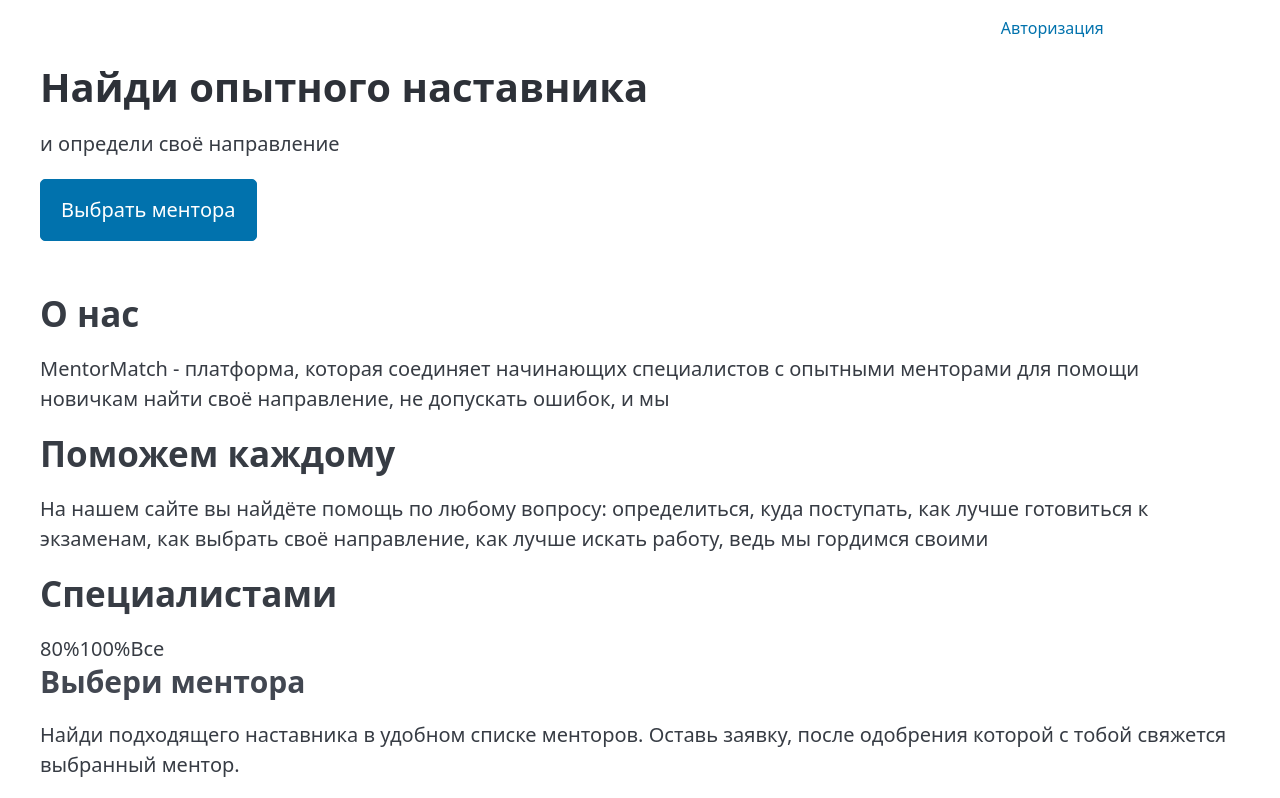
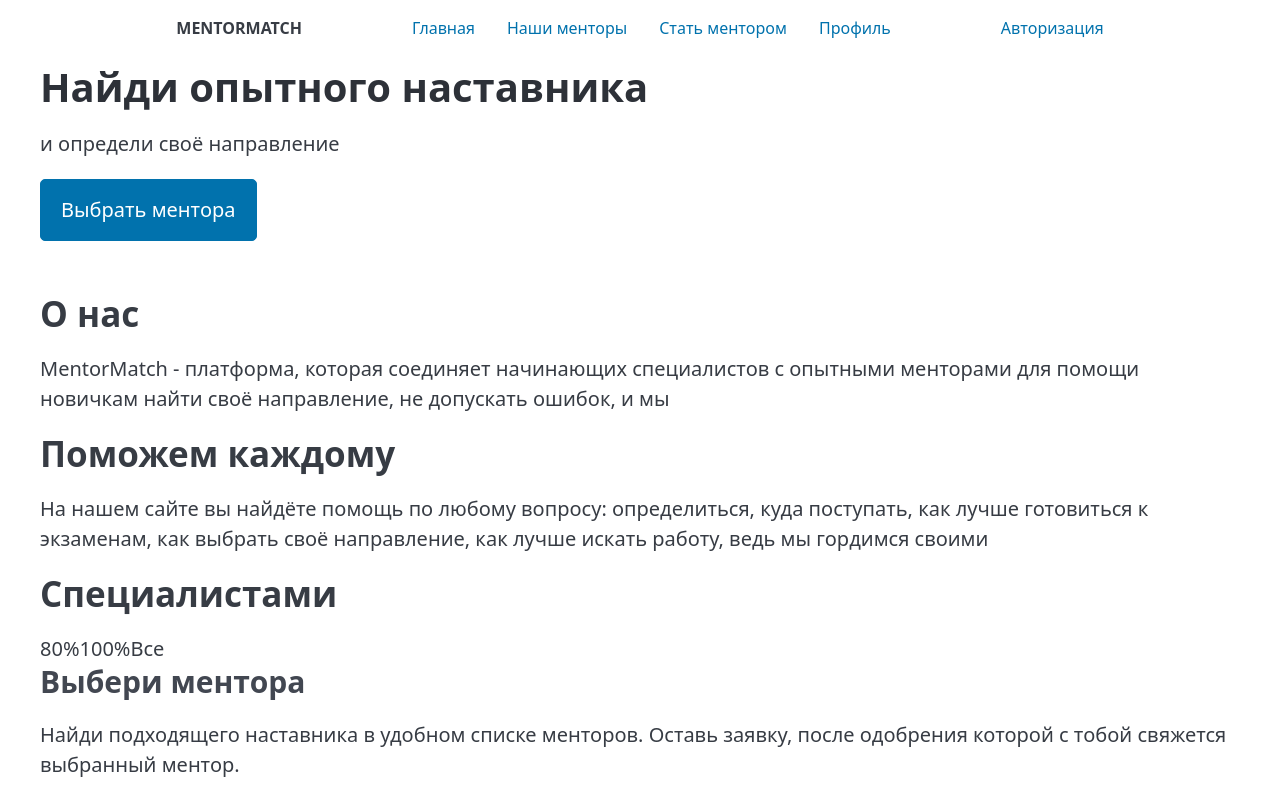
Before and after one commit to Tiver211/MentorMatch, a SvelteKit app in the folder web/: page /landing in a window 1280 px wide. Shown: the top 798 px of the page. Built offline with nearby package versions, Linux system fonts and the light colour scheme.

Commit message:
Fix /landing theme

```diff
--- a/web/src/routes/+layout.svelte
+++ b/web/src/routes/+layout.svelte
@@ -3,7 +3,6 @@
 	import '../app.css';
 	let { children } = $props();
 </script>
-
 
 <header>
 	<div class="nav-container">
@@ -49,8 +48,7 @@
 		align-items: center;
 		margin: 12px 0px;
 		justify-content: center;
-		/* background-color: white; */
-
+		background-color: white;
 	}
 
 	.nav-container {
@@ -65,8 +63,6 @@
 		gap: 32px;
 		text-decoration: none;
 		padding-inline-start: 0px;
-
-
 	}
 
 	/* // button {
@@ -77,10 +73,8 @@
 		margin: 0;
 	}
 
-
 	a {
 		text-decoration: none;
-		color: white;
 		font-size: 16px;
 		font-weight: 400;
 	}
@@ -88,7 +82,6 @@
 	.logo-title {
 		font-size: 16px;
 		font-weight: 600;
-		color: white;
 	}
 
 	footer {
```
